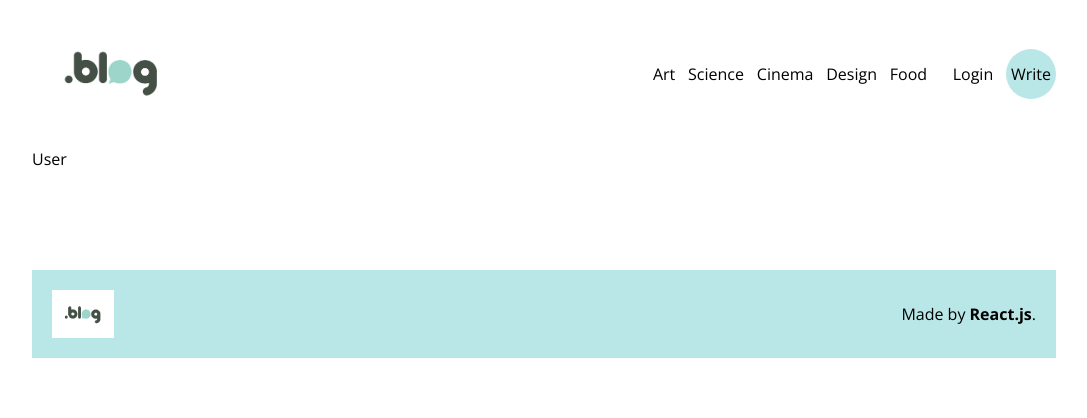
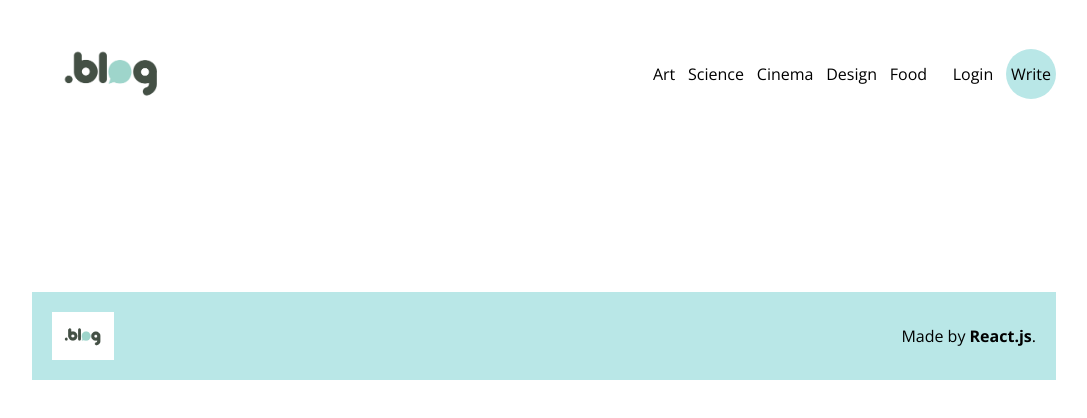
Before and after one commit to ericsoon/blog_app, a React (Create React App) app in the folder frontend/: page /user/1 in a window 1280 px wide. Shown: the top 418 px of the page, without its empty margins (96-1183 px from the left). Built offline with nearby package versions, Linux system fonts and the light colour scheme.

Commit message:
displaying user information

```diff
--- a/frontend/src/pages/User.jsx
+++ b/frontend/src/pages/User.jsx
@@ -1,9 +1,18 @@
-import React from 'react';
+import React, { useContext } from 'react';
+
+import { AuthContext } from '../context/authContext';
 
 const User = () => {
-  console.log('a');
+  const { currentUser } = useContext(AuthContext);
+  console.log(currentUser);
   return (
-    <div>User</div>
+    <div>
+      {currentUser?.username}
+      <br />
+      {currentUser?.email}
+      <br />
+      {currentUser?.img}
+    </div>
   );
 };
 
```
